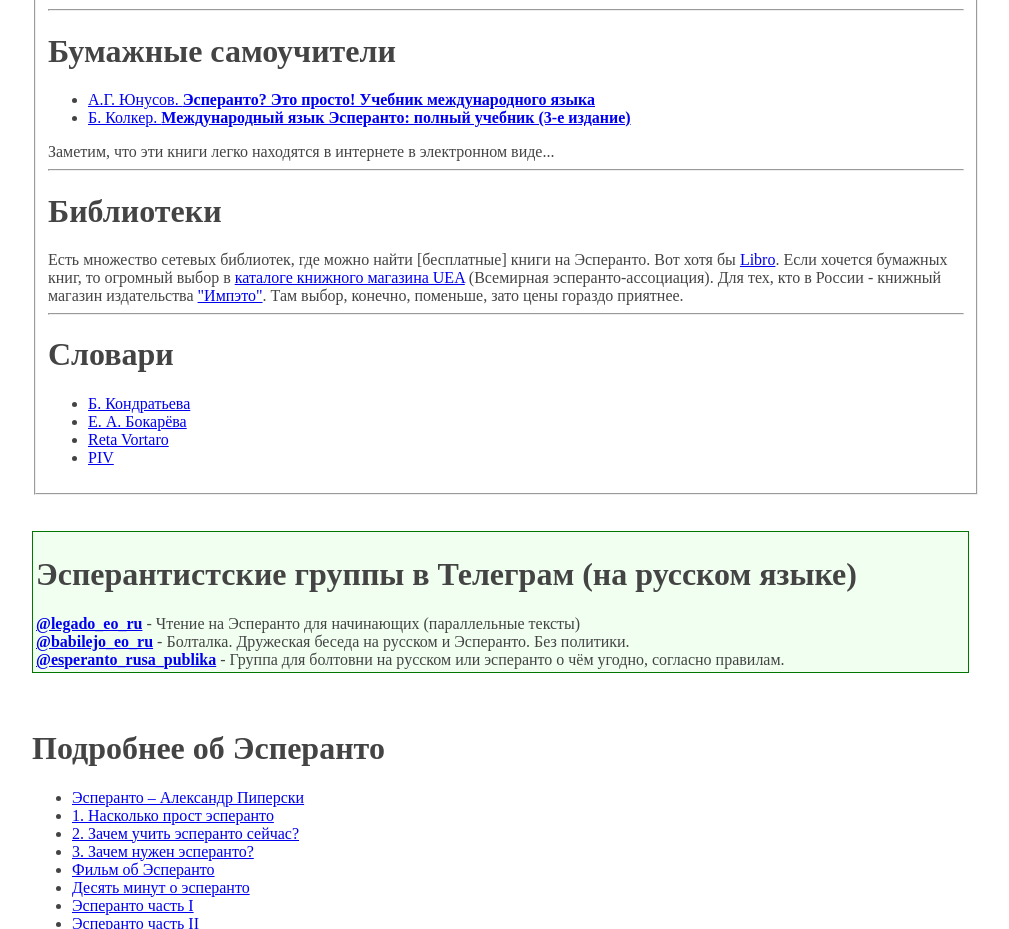
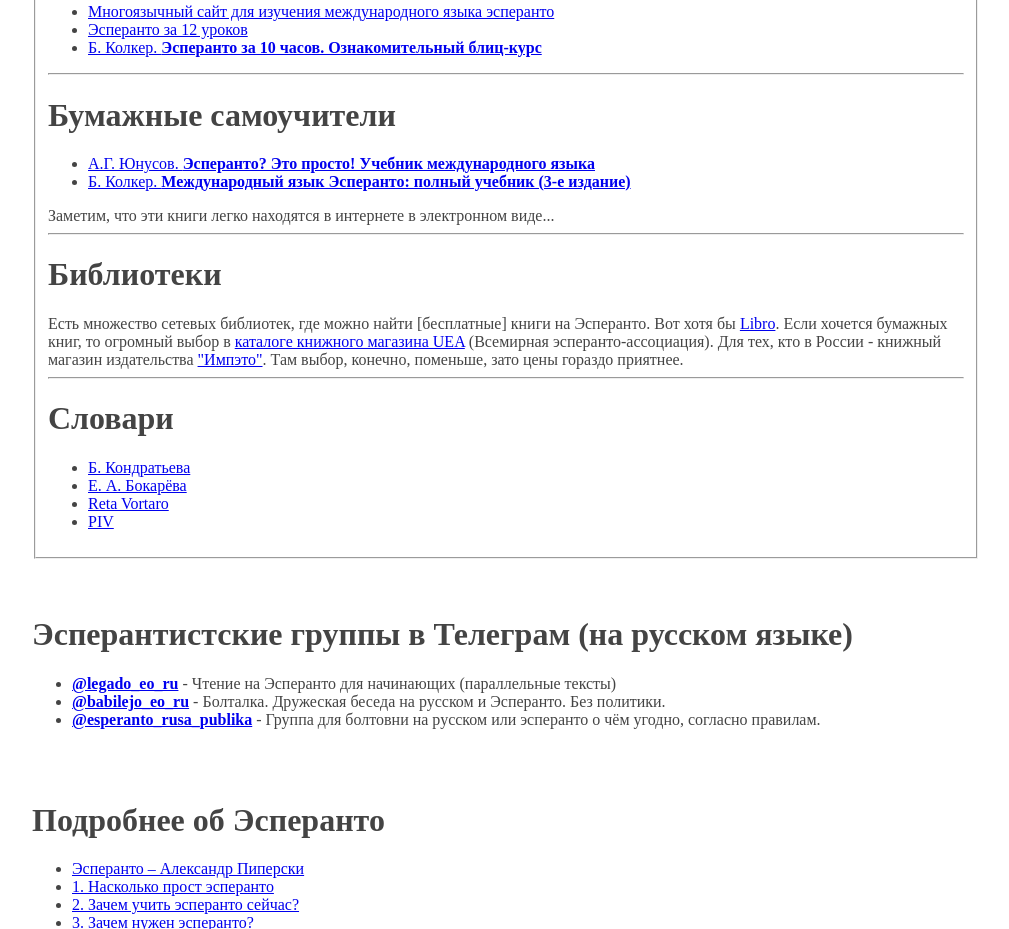
Before and after one commit to freetz13/esperanto-landing, a plain HTML site: page index.html in a window 1280 px wide. Shown: the part 1580-2509 px from the top of the page, without its empty margins (134-1143 px from the left). Drawn offline with Linux system fonts and the light colour scheme.

Commit message:
2023-08-02

```diff
--- a/index.html
+++ b/index.html
@@ -140,12 +140,11 @@
 				<a href="https://www.youtube.com/playlist?list=PLRZp5DxDvtIEKKxdJ_GE8zsjgRacj0O7A">Видео-уроки</a>
 				<hr>
 
-
+				<h1>PDF</h1>
 				<ul>
 					<li><a href="http://radiodx.ru/esperanto/alfabeta.pdf" target="_blank"><b>Алфавит Эсперанто</b></a></li>
 					<li><a href="http://radiodx.ru/esperanto/opisanije.pdf" target="_blank">А. Григорьевский. <b>Полное описание</b></a></li>
 					<li><a href="http://radiodx.ru/esperanto/esp-rus.pdf" target="_blank">А. Григорьевский. <b>Эсперанто-русский учебный словарь</b></a></li>
-					<li><a href="https://esperanto.mv.ru/Esp10/Esperanto_en_10_horoj.html" target="_blank">Б. Колкер. <b>Эсперанто за 10 часов. Ознакомительный блиц-курс</b></a></li>
 				</ul>
 
 				<hr>
@@ -154,6 +153,7 @@
 				<ul>
 					<li><a href="https://lernu.net/" target="_blank">Многоязычный сайт для изучения международного языка эсперанто</a></li>
 					<li><a href="https://esperanto12.net/ru/" target="_blank">Эсперанто за 12 уроков</a></li>
+					<li><a href="https://esperanto.mv.ru/Esp10/Esperanto_en_10_horoj.html" target="_blank">Б. Колкер. <b>Эсперанто за 10 часов. Ознакомительный блиц-курс</b></a></li>
 				</ul>
 				<hr>
 
@@ -178,12 +178,12 @@
 				</ul>
 			</fieldset><br><br>
 
-			<div class="ramka">
 				<h1>Эсперантистские группы в Телеграм</b> (на русском языке)</h1>
-				<a href="https://t.me/legado_eo_ru" target="_blank"><b>@legado_eo_ru</b></a> - Чтение на Эсперанто для начинающих (параллельные тексты)<br>
-				<a href="https://t.me/babilejo_eo_ru" target="_blank"><b>@babilejo_eo_ru</b></a> - Болталка. Дружеская беседа на русском и Эсперанто. Без политики.<br>
-				<a href="https://t.me/esperanto_rusa_publika" target="_blank"><b>@esperanto_rusa_publika</b></a> - Группа для болтовни на русском или эсперанто о чём угодно, согласно правилам.
-			</div>
+				<ul>
+					<li><a href="https://t.me/legado_eo_ru" target="_blank"><b>@legado_eo_ru</b></a> - Чтение на Эсперанто для начинающих (параллельные тексты)</li>
+					<li><a href="https://t.me/babilejo_eo_ru" target="_blank"><b>@babilejo_eo_ru</b></a> - Болталка. Дружеская беседа на русском и Эсперанто. Без политики.</li>
+					<li><a href="https://t.me/esperanto_rusa_publika" target="_blank"><b>@esperanto_rusa_publika</b></a> - Группа для болтовни на русском или эсперанто о чём угодно, согласно правилам.</li>
+				</ul>
 			<br><br>
 
 			<h1>Подробнее об Эсперанто</h1>
```
